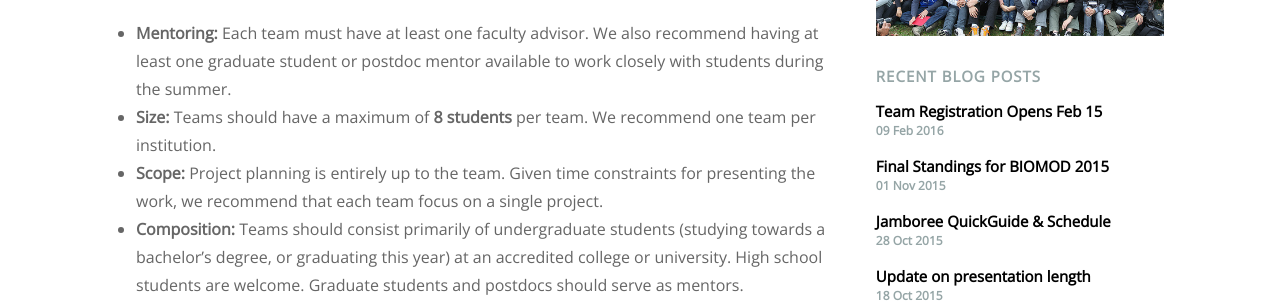
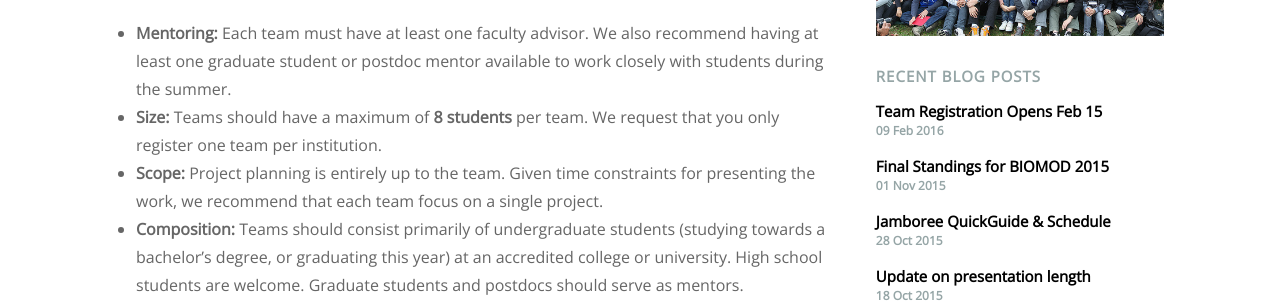
Before and after one commit to sdouglas/biomod, a Jekyll site: the page built from requirements/index.md, in a window 1280 px wide. Shown: the part 580-882 px from the top of the page. Built offline with Jekyll 4.4.1, drawn with Linux system fonts in a browser that asks for light colours; nearby versions of some CDN libraries; Markdown is read by kramdown in place of the engine named in the settings.

Commit message:
teams per institution

```diff
--- a/requirements/index.md
+++ b/requirements/index.md
@@ -16,7 +16,7 @@
 ## Team structure
 
 - **Mentoring:** Each team must have at least one faculty advisor. We also recommend having at least one graduate student or postdoc mentor available to work closely with students during the summer.
-- **Size:** Teams should have a maximum of **8 students** per team. We recommend one team per institution.
+- **Size:** Teams should have a maximum of **8 students** per team. We request that you only register one team per institution.
 - **Scope:** Project planning is entirely up to the team. Given time constraints for presenting the work, we recommend that each team focus on a single project.
 - **Composition:** Teams should consist primarily of undergraduate students (studying towards a bachelor's degree, or graduating this year) at an accredited college or university. High school students are welcome. Graduate students and postdocs should serve as mentors.
 
```
